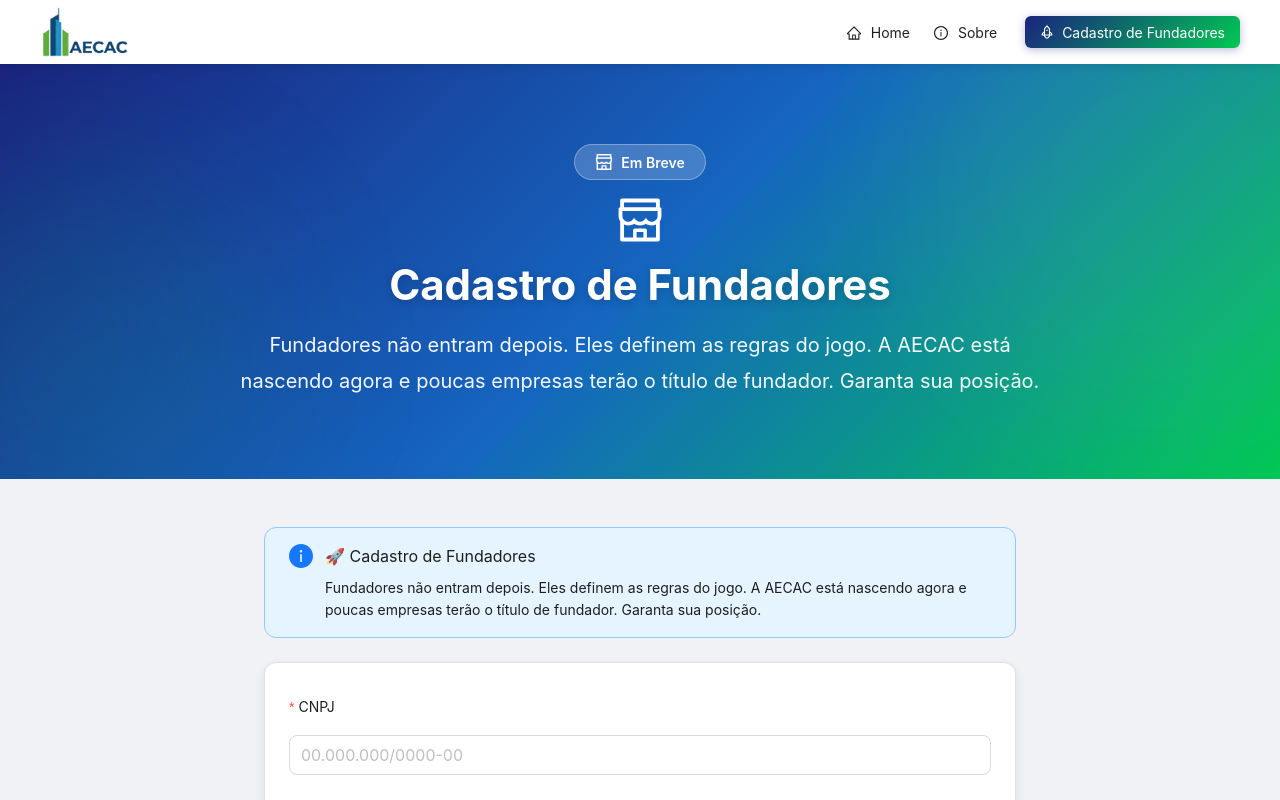
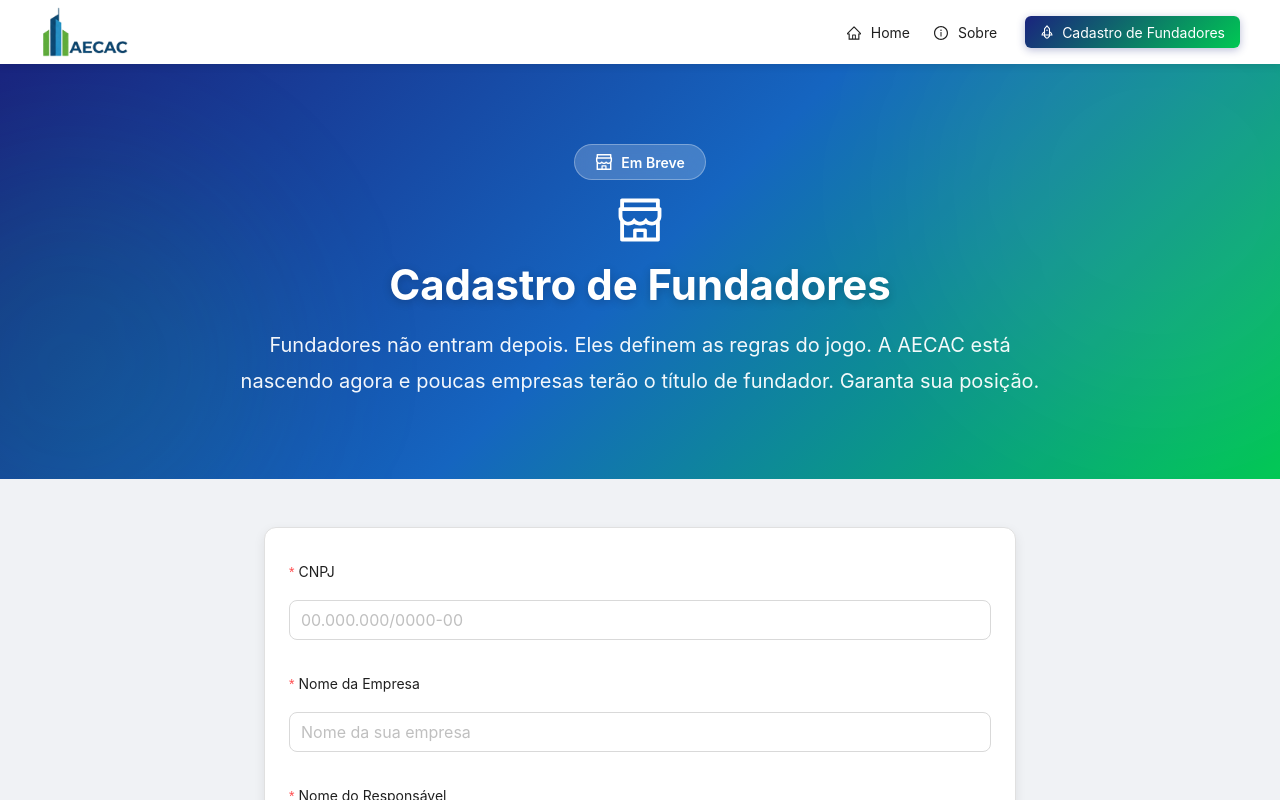
Before and after one commit to WenderAlvesSantos/aecac, a React (Vite) app: page /cadastro-empresa in a window 1280 px wide. Shown: the top 800 px of the page. Built offline with nearby package versions, Linux system fonts and the light colour scheme; no server answers.

Commit message:
Update alert messages in CadastroEmpresa and ComoAssociar components to reflect upcoming availability of AECAC. Change references from "Cadastro de Fundadores" to "Em breve estaremos disponíveis" for improved clarity and user engagement.

```diff
--- a/src/pages/CadastroEmpresa.jsx
+++ b/src/pages/CadastroEmpresa.jsx
@@ -426,10 +426,10 @@ const CadastroEmpresa = () => {
 
       {/* Content Section */}
       <div style={{ padding: window.innerWidth < 768 ? '32px 16px' : '48px 24px', maxWidth: '800px', margin: '0 auto' }}>
-        {preCadastro && (
+        {/* {preCadastro && (
           <Alert
-            message="🚀 Cadastro de Fundadores"
-            description="Fundadores não entram depois. Eles definem as regras do jogo. A AECAC está nascendo agora e poucas empresas terão o título de fundador. Garanta sua posição."
+            message="🚀 Em breve estaremos disponíveis"
+            description="Registre seu interesse e seja um dos primeiros a fazer parte da AECAC!"
             type="info"
             showIcon
             style={{
@@ -438,7 +438,7 @@ const CadastroEmpresa = () => {
               padding: '16px 24px'
             }}
           />
-        )}
+        )} */}
 
         <Card
           style={{
--- a/src/pages/ComoAssociar.jsx
+++ b/src/pages/ComoAssociar.jsx
@@ -172,10 +172,10 @@ const ComoAssociar = () => {
         {/* Content Section */}
         <div style={{ padding: window.innerWidth < 768 ? '32px 16px' : '64px 24px', maxWidth: '1200px', margin: '0 auto' }}>
           {/* Alert de Pré-Lançamento */}
-          {flags.preCadastroMode && (
+          {/* {flags.preCadastroMode && (
             <Alert
-              message="🚀 Cadastro de Fundadores"
-              description="Fundadores não entram depois. Eles definem as regras do jogo. A AECAC está nascendo agora e poucas empresas terão o título de fundador. Garanta sua posição."
+              message="🚀 Em breve estaremos disponíveis!"
+              description="Registre seu interesse agora e seja um dos primeiros a fazer parte da AECAC. Entraremos em contato assim que o lançamento oficial acontecer."
               type="info"
               showIcon
               style={{
@@ -184,7 +184,7 @@ const ComoAssociar = () => {
                 padding: '16px 24px'
               }}
             />
-          )}
+          )} */}
 
           {/* Investimento */}
           {!flags.preCadastroMode && (
```
